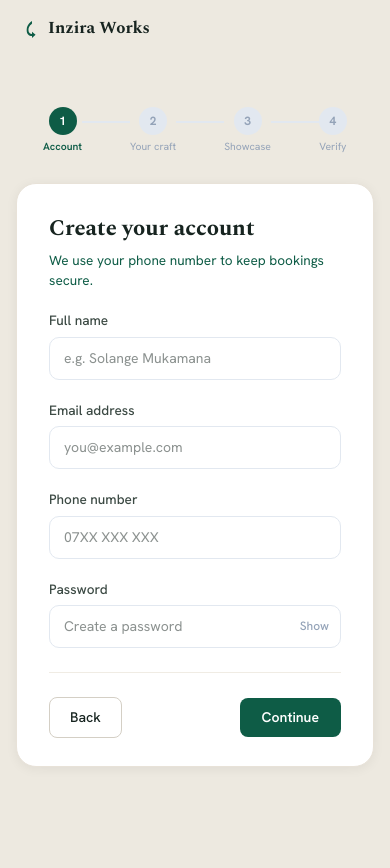
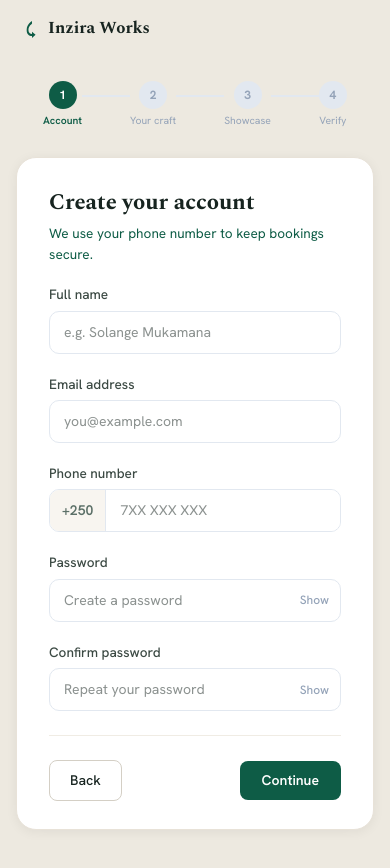
Before and after one commit to LassyGAKUBA/Inzira-works, a React (Vite) app in the folder frontend/: page /role-select in a window 390 px wide. Both pictures are taken after a click on the button 195 px from the left and 407 px from the top of the page. Shown: the top 868 px of the page. Before the commit the page ends 844 px from the top, so only its background shows below. Built offline with nearby package versions, Linux system fonts and the light colour scheme.

Commit message:
Add confirm password, password strength indicator, and +250 phone prefix to signup

```diff
--- a/frontend/src/pages/auth/RoleSelectPage.jsx
+++ b/frontend/src/pages/auth/RoleSelectPage.jsx
@@ -62,6 +62,52 @@ function Field({ label, type = "text", placeholder, value, onChange, error }) {
         )}
       </div>
       {error && <p style={{ fontSize: "0.75rem", color: "#dc2626" }}>{error}</p>}
+    </div>
+  );
+}
+
+function PhoneField({ label, placeholder, value, onChange, error }) {
+  return (
+    <div style={{ display: "flex", flexDirection: "column", gap: 6 }}>
+      <label style={{ fontSize: "0.85rem", color: "#3c4a44", fontWeight: 500 }}>{label}</label>
+      <div style={{ display: "flex", borderRadius: 10, border: `1px solid ${error ? "#f87171" : "#e2e8f0"}`, overflow: "hidden" }}>
+        <span style={{ padding: "10px 12px", backgroundColor: "#f8f5f0", color: "#5c7068", fontSize: "0.875rem", fontWeight: 600, borderRight: "1px solid #e2e8f0", whiteSpace: "nowrap", display: "flex", alignItems: "center" }}>
+          +250
+        </span>
+        <input
+          type="tel"
+          value={value}
+          onChange={onChange}
+          placeholder={placeholder}
+          style={{ flex: 1, padding: "10px 14px", border: "none", outline: "none", fontSize: "0.875rem", color: DARK, fontFamily: "'Hanken Grotesk', sans-serif", backgroundColor: "white" }}
+        />
+      </div>
+      {error && <p style={{ fontSize: "0.75rem", color: "#dc2626" }}>{error}</p>}
+    </div>
+  );
+}
+
+function PasswordStrength({ password }) {
+  if (!password) return null;
+  const score = [
+    password.length >= 8,
+    /[A-Z]/.test(password),
+    /[0-9]/.test(password),
+    /[^A-Za-z0-9]/.test(password),
+  ].filter(Boolean).length;
+  const levels = [
+    { label: "Weak",   color: "#ef4444", width: "25%" },
+    { label: "Fair",   color: "#f97316", width: "50%" },
+    { label: "Good",   color: "#eab308", width: "75%" },
+    { label: "Strong", color: "#22c55e", width: "100%" },
+  ];
+  const { label, color, width } = levels[score - 1] || levels[0];
+  return (
+    <div style={{ display: "flex", flexDirection: "column", gap: 4, marginTop: -8 }}>
+      <div style={{ height: 4, backgroundColor: "#e2e8f0", borderRadius: 99, overflow: "hidden" }}>
+        <div style={{ height: "100%", width, backgroundColor: color, borderRadius: 99, transition: "width 0.3s, background-color 0.3s" }} />
+      </div>
+      <p style={{ fontSize: "0.72rem", color, fontWeight: 600 }}>{label}</p>
     </div>
   );
 }
@@ -197,8 +243,10 @@ function ProviderFlow({ step, form, setField, errors, apiError, photos, previews
           {apiError && <p style={{ color: "#dc2626", backgroundColor: "#fef2f2", padding: "10px 14px", borderRadius: 10, fontSize: "0.85rem" }}>{apiError}</p>}
           <Field label="Full name"     placeholder="e.g. Solange Mukamana" value={form.fullName} onChange={setField("fullName")} error={errors.fullName} />
           <Field label="Email address" type="email" placeholder="you@example.com" value={form.email} onChange={setField("email")} error={errors.email} />
-          <Field label="Phone number"  type="tel" placeholder="07XX XXX XXX" value={form.phone} onChange={setField("phone")} error={errors.phone} />
-          <Field label="Password"      type="password" placeholder="Create a password" value={form.password} onChange={setField("password")} error={errors.password} />
+          <PhoneField label="Phone number" placeholder="7XX XXX XXX" value={form.phone} onChange={setField("phone")} error={errors.phone} />
+          <Field label="Password" type="password" placeholder="Create a password" value={form.password} onChange={setField("password")} error={errors.password} />
+          <PasswordStrength password={form.password} />
+          <Field label="Confirm password" type="password" placeholder="Repeat your password" value={form.confirmPassword} onChange={setField("confirmPassword")} error={errors.confirmPassword} />
           <StepFooter onBack={onBack} onNext={onNext} loading={loading} />
         </>}
 
@@ -308,9 +356,11 @@ function CustomerFlow({ form, setField, errors, apiError, loading, onBack, onFin
         {apiError && <p style={{ color: "#dc2626", backgroundColor: "#fef2f2", padding: "10px 14px", borderRadius: 10, fontSize: "0.85rem" }}>{apiError}</p>}
         <Field label="Full name"     placeholder="e.g. Solange Mukamana" value={form.fullName} onChange={setField("fullName")} error={errors.fullName} />
         <Field label="Email address" type="email" placeholder="you@example.com" value={form.email} onChange={setField("email")} error={errors.email} />
-        <Field label="Phone number"  type="tel" placeholder="07XX XXX XXX" value={form.phone} onChange={setField("phone")} error={errors.phone} />
+        <PhoneField label="Phone number" placeholder="7XX XXX XXX" value={form.phone} onChange={setField("phone")} error={errors.phone} />
         <Field label="Address"       placeholder="e.g. Kimihurura, Kigali" value={form.address} onChange={setField("address")} error={errors.address} />
         <Field label="Password"      type="password" placeholder="Create a password" value={form.password} onChange={setField("password")} error={errors.password} />
+        <PasswordStrength password={form.password} />
+        <Field label="Confirm password" type="password" placeholder="Repeat your password" value={form.confirmPassword} onChange={setField("confirmPassword")} error={errors.confirmPassword} />
         <StepFooter onBack={onBack} onNext={onFinish} loading={loading} nextLabel="Finish & go to dashboard" />
       </div>
     </div>
@@ -337,6 +387,7 @@ export default function RoleSelectPage() {
     fullName: seed.fullName || "",
     email:    seed.email    || "",
     phone:    seed.phone    || "",
+    confirmPassword: "",
     password: seed.password || "",
     address:  seed.address  || "",
     category: "Tailoring & Fashion",
@@ -372,6 +423,7 @@ export default function RoleSelectPage() {
     if (!form.phone.trim())                 errs.phone    = "Phone number is required.";
     if (!form.password)                     errs.password = "Password is required.";
     else if (form.password.length < 8)      errs.password = "At least 8 characters.";
+    if (form.password && form.password !== form.confirmPassword) errs.confirmPassword = "Passwords do not match.";
     return errs;
   };
 
```
